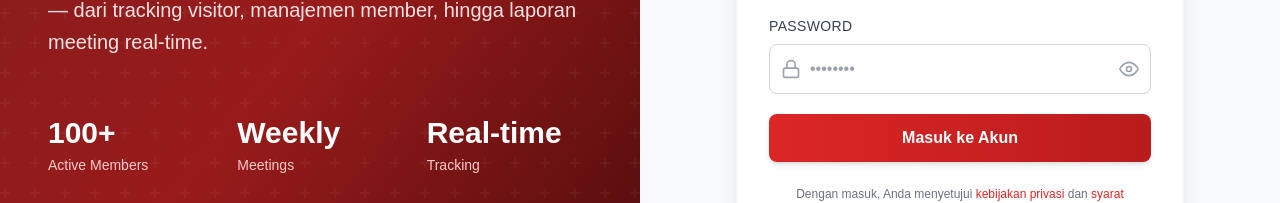
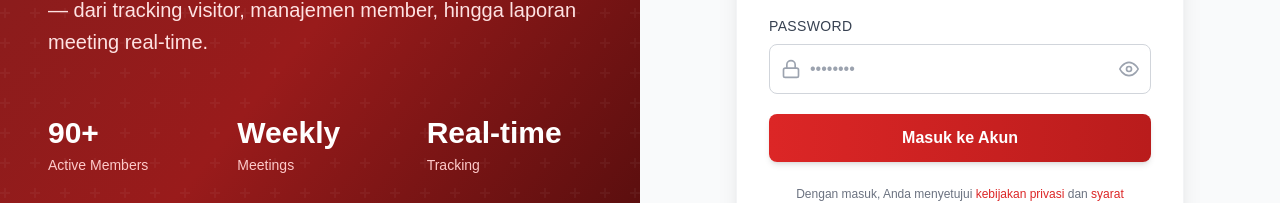
Before and after one commit to ikurniawann/bnigrowvisitor, a Next.js app: page /login in a window 1280 px wide. Shown: the part 382-585 px from the top of the page. Built offline with nearby package versions, Linux system fonts and the light colour scheme; no server answers.

Commit message:
feat: Update member count to 90+ on login page
- Changed from '100+ Active Members' to '90+ Active Members'
- More accurate representation of current member base

```diff
--- a/src/app/(auth)/login/page.tsx
+++ b/src/app/(auth)/login/page.tsx
@@ -69,7 +69,7 @@ export default function LoginPage() {
             {/* Features */}
             <div className="grid grid-cols-3 gap-6 pt-8">
               <div>
-                <div className="text-3xl font-bold text-white mb-1">100+</div>
+                <div className="text-3xl font-bold text-white mb-1">90+</div>
                 <div className="text-sm text-red-200">Active Members</div>
               </div>
               <div>
```
